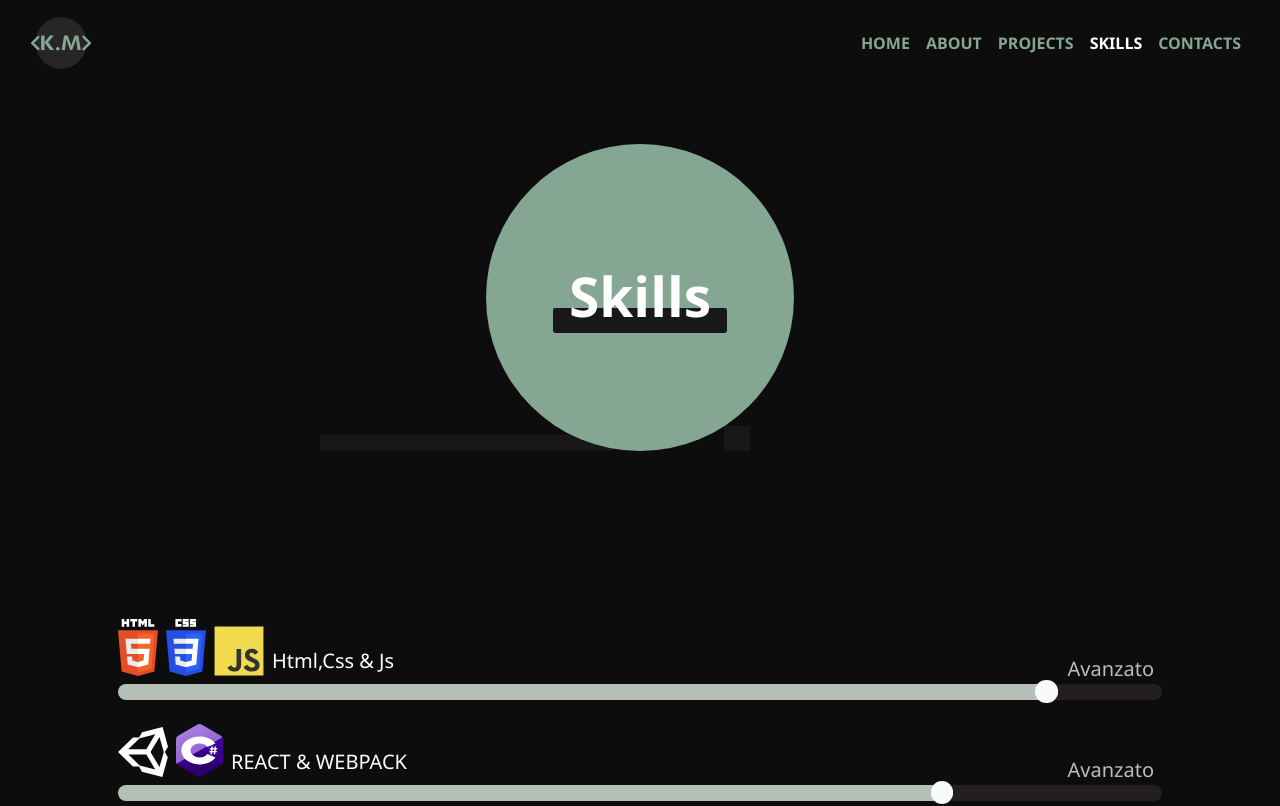
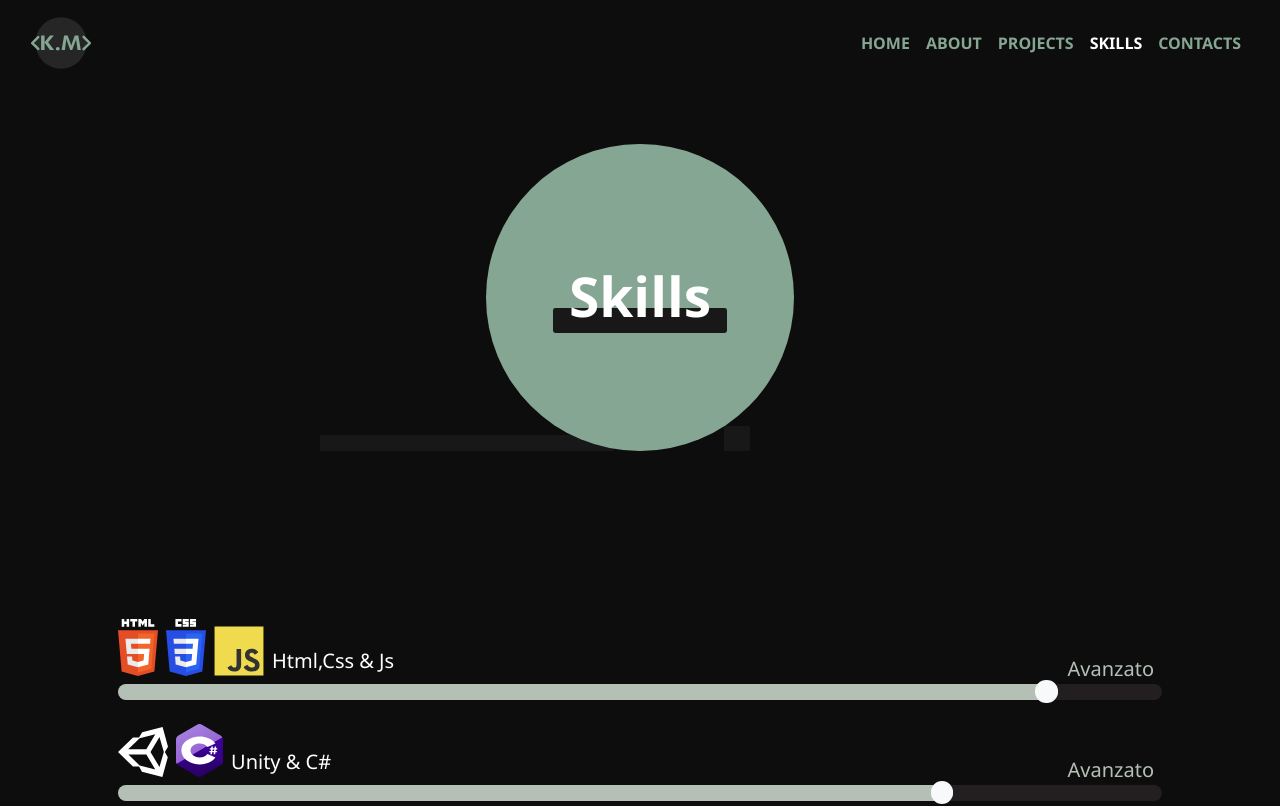
Before and after one commit to kylemorena/Kyle-Portfolio, a website: page skills.html in a window 1280 px wide. Shown: the top 806 px of the page. Drawn offline with nearby package versions, Linux system fonts and the light colour scheme.

Commit message:
little fix on skills

```diff
--- a/skills.html
+++ b/skills.html
@@ -94,7 +94,7 @@
           <div class="d-flex align-items-end py-2">
             <img src="assets/img/svg/Unity-Technologies-icon.svg" class="mr-2" width="50px"/>
             <img src="assets/img/svg/C_Sharp-icon.svg" class="mr-2" width="47px"/>
-            <p class="lead d-inline mb-0">REACT & WEBPACK</p>
+            <p class="lead d-inline mb-0">Unity & C#</p>
           </div>
           <p class="lead mb-0 pr-2 text-primary">avanzato</p>
         </div>
```
